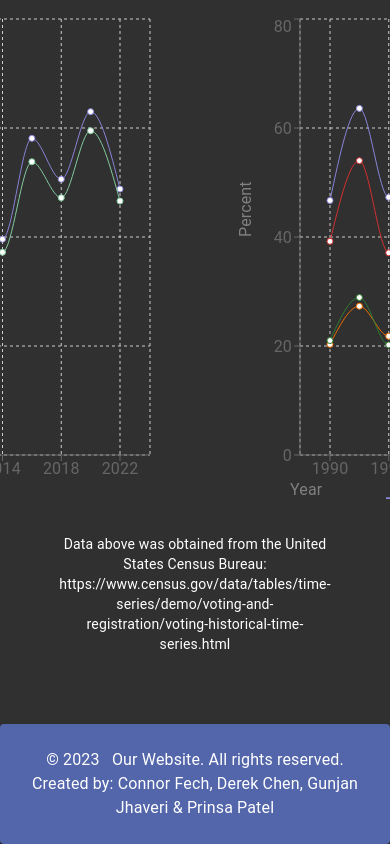
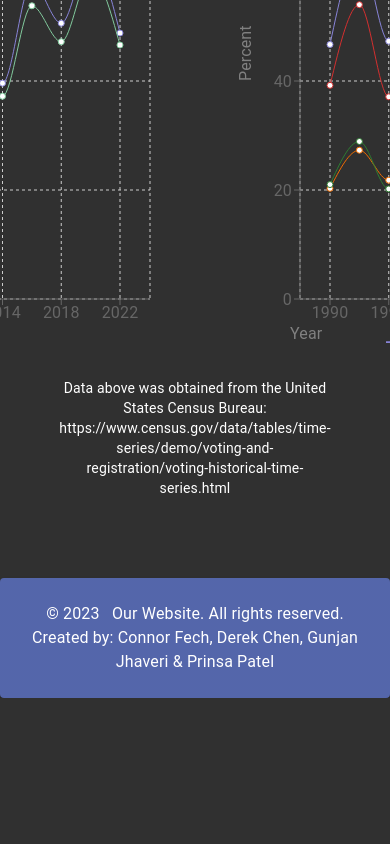
Before and after one commit to drkchn/mosa-upenn-SoC-2023, a React (Vite) app: page /whyvote in a window 390 px wide. Shown: the part 2144-2988 px from the top of the page. After the commit the page ends 2842 px from the top, so only its background shows below. Built offline with nearby package versions, Linux system fonts and the light colour scheme.

Commit message:
[#83] - iterating general responsiveness, fixing footer (hopefully) updating small breakpoint to take place at 700px, not 600px [cf]

```diff
--- a/src/App.tsx
+++ b/src/App.tsx
@@ -4,7 +4,7 @@ import { Navbar } from "./components/navBar/Navbar.tsx";
 import { Route, Routes } from "react-router-dom";
 import { WhyVote } from "./Pages/WhyVote/WhyVote.tsx";
 import { Example } from "./Pages/Example/Example.tsx";
-import { About } from "./Pages/ContactUs/About.tsx";
+import { About } from "./Pages/About/About.tsx";
 import { Box } from "@mui/material";
 import { GlobalContextWrapper } from "./context/GlobalContextWrapper.tsx";
 import { Footer } from "./components/footer/Footer.tsx";
@@ -25,7 +25,7 @@ function App() {
         data-testid={"HERE"}
       >
         <Navbar setCallHistoryOpen={setCallHistoryIsOpen} />
-        <Box sx={{ padding: "20px" }}>
+        <Box sx={{ padding: "20px", minHeight: "calc(100vh - 180px)" }}>
           <Routes>
             <Route path="/" element={<Home />} />
             <Route path="/whyvote" element={<WhyVote />} />
@@ -35,8 +35,8 @@ function App() {
             <Route path="*" element={<Home />} />
           </Routes>
         </Box>
-        <Footer />
       </Box>
+      <Footer />
 
       <CallHistoryDrawer
         open={callHistoryIsOpen}
--- a/src/Pages/ContactUs/About.tsx
+++ b/src/Pages/About/About.tsx
@@ -7,8 +7,8 @@ import ViteIMG from "../../assets/Vite-logo.png";
 import MUIIMG from "../../assets/MUI-Logo.png";
 
 const techstyle = {
-  width: 125,
-  height: 125,
+  width: "125px",
+  height: "125px",
   justifyContent: "space-evenly",
   "&:hover": {
     cursor: "pointer",
@@ -17,9 +17,10 @@ const techstyle = {
   },
 };
 
+//sx={{border: "2px solid red", padding: "30px 30px 100px 30px;"}}
 export function About() {
   return (
-    <div>
+    <Box>
       <Typography variant="h3" align="center" sx={{ py: 2 }}>
         About Us
       </Typography>
@@ -51,7 +52,7 @@ export function About() {
         container
         spacing={2}
         justifyContent="center"
-        sx={{ marginBottom: { xs: "125px", sm: "0px" } }}
+        sx={{ marginBottom: { xs: "25px", sm: "0px" } }}
       >
         <Grid item xs={6} sm={4} md={2}>
           <Link
@@ -108,6 +109,6 @@ export function About() {
           </Link>
         </Grid>
       </Grid>
-    </div>
+    </Box>
   );
 }
--- a/src/Pages/CivicInfo/CivicInfo.tsx
+++ b/src/Pages/CivicInfo/CivicInfo.tsx
@@ -183,8 +183,7 @@ export const CivicInfo = () => {
   return (
     <Box
       sx={{
-        padding: { xs: "0px 0px 50px 0px", sm: "50px" },
-        margin: "0px 10px 60px 10px",
+        margin: "0px 10px 10px 10px",
       }}
     >
       <AddressSearchBar isHomePage={false} />
--- a/src/Pages/WhyVote/WhyVote.tsx
+++ b/src/Pages/WhyVote/WhyVote.tsx
@@ -60,7 +60,7 @@ export function WhyVote() {
         justifyContent: "center",
         minHeight: "65vh",
         marginTop: "20px",
-        padding: "40px 100px 150px 100px",
+        padding: "40px",
       }}
     >
       <Box>
--- a/src/components/callHistoryDrawer/CallHistoryDrawer.tsx
+++ b/src/components/callHistoryDrawer/CallHistoryDrawer.tsx
@@ -53,11 +53,15 @@ export const CallHistoryDrawer = ({
         Request History
       </Typography>
       <Box sx={{ height: "50%", overflowX: "auto" }}>
-        {history && history.length > 0
-          ? history.map((call: MyHttpResponseData, index) => {
-              return <CallHistoryItem key={index} response={call} />;
-            })
-          : "Please make a request to see request history"}
+        {history && history.length > 0 ? (
+          history.map((call: MyHttpResponseData, index) => {
+            return <CallHistoryItem key={index} response={call} />;
+          })
+        ) : (
+          <Typography sx={{ textAlign: "center" }}>
+            Please make a request to see request history
+          </Typography>
+        )}
       </Box>
       {history && history.length > 0 ? (
         <>
--- a/src/components/footer/Footer.tsx
+++ b/src/components/footer/Footer.tsx
@@ -10,12 +10,10 @@ export function Footer() {
         backgroundColor: "primary.main",
         padding: "1.5rem",
         textAlign: "center",
-        position: "absolute",
-        bottom: 0,
         width: "100%",
         color: theme.palette.primary.contrastText,
         height: "auto",
-        marginTop: "50px",
+        marginTop: "auto",
       }}
       component={"footer"}
     >
--- a/src/theme.ts
+++ b/src/theme.ts
@@ -9,6 +9,15 @@ import { grey } from "@mui/material/colors";
 
 // This will allow us to create custom overrides of the default theme with a light and dark mode
 export const getDesignTokens = (mode: PaletteMode) => ({
+  breakpoints: {
+    values: {
+      xs: 0,
+      sm: 700,
+      md: 900,
+      lg: 1200,
+      xl: 1536,
+    },
+  },
   palette: {
     mode,
     ...(mode === "light"
```
